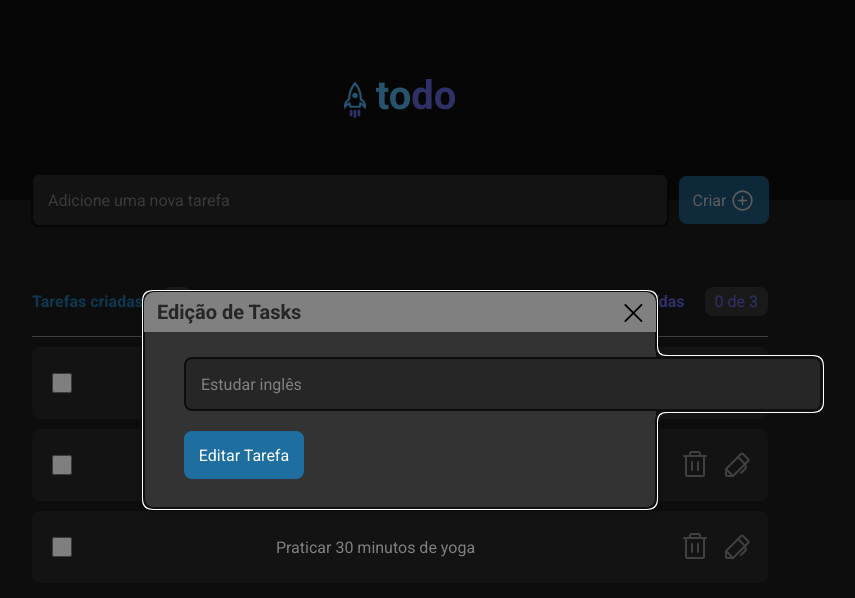
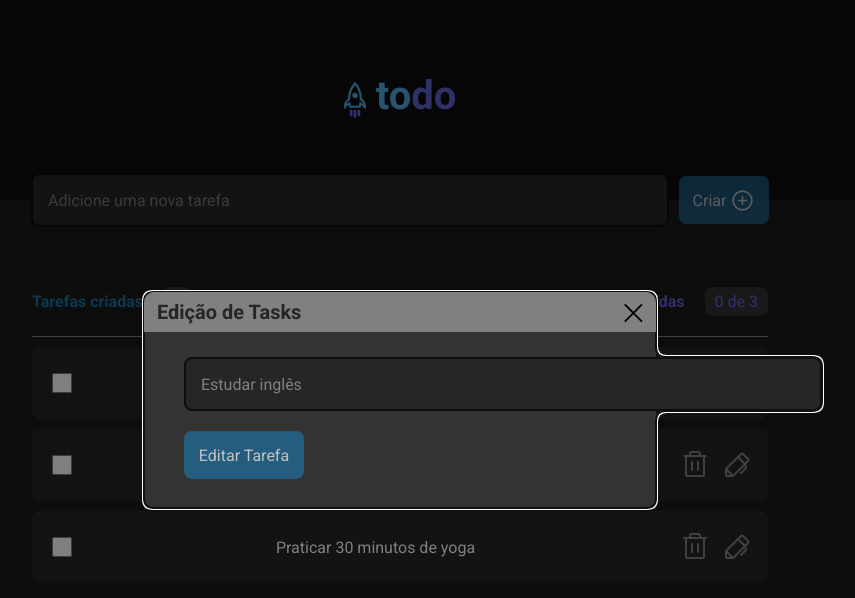
Before and after one commit to icaroregis/todo-react-with-typescript, a React (Vite) app: page / in a window 1280 px wide. Both pictures are taken after a click on the icon 977 px from the left and 383 px from the top of the page. Shown: the top 598 px of the page, without its empty margins (240-1095 px from the left). Built offline with nearby package versions, Linux system fonts and the light colour scheme.

Commit message:
feat: Criação de validação no input de edição

```diff
--- a/src/pages/Home/Home.styles.ts
+++ b/src/pages/Home/Home.styles.ts
@@ -178,9 +178,20 @@ export const TaskContainer = styled.div`
     cursor: pointer;
   }
 
-  svg {
+  svg:first-child,
+  svg:last-child {
     cursor: pointer;
     color: ${({ theme }) => theme["gray-300"]};
+
+    &:hover {
+      color: ${({ theme }) => theme["red-danger"]};
+    }
+  }
+
+  svg:last-child {
+    &:hover {
+      color: ${({ theme }) => theme["purple-dark"]};
+    }
   }
 
   > div {
--- a/src/pages/Home/Home.tsx
+++ b/src/pages/Home/Home.tsx
@@ -169,10 +169,10 @@ export function Home() {
 
       {openEditModal && (
         <EditTask
+          taskList={tasks}
           taskData={taskData}
+          updateFunction={setTasks}
           state={[openEditModal, setOpenEditModal]}
-          taskList={tasks}
-          updateFunction={setTasks}
         />
       )}
     </HomeContainer>
--- a/src/pages/Home/components/EditTask/EditTask.tsx
+++ b/src/pages/Home/components/EditTask/EditTask.tsx
@@ -31,6 +31,28 @@ export function EditTask({
     }
   }
 
+  function verification() {
+    const verifications = inputValues.name.trim() === "";
+
+    if (verifications) {
+      return true;
+    }
+
+    return false;
+  }
+
+  function areValuesChanged(): boolean {
+    let validation: boolean = false;
+
+    if (taskData) {
+      if (!inputValues) return false;
+
+      return (validation = inputValues.name !== taskData.name.trim());
+    }
+
+    return validation;
+  }
+
   useEffect(() => {
     if (taskData) {
       setInputValues({
@@ -59,7 +81,12 @@ export function EditTask({
           }
         />
 
-        <EditButton onClick={editTask}>Editar Tarefa</EditButton>
+        <EditButton
+          onClick={editTask}
+          disabled={!areValuesChanged() || verification()}
+        >
+          Editar Tarefa
+        </EditButton>
       </EditContainer>
     </Modal>
   );
```
